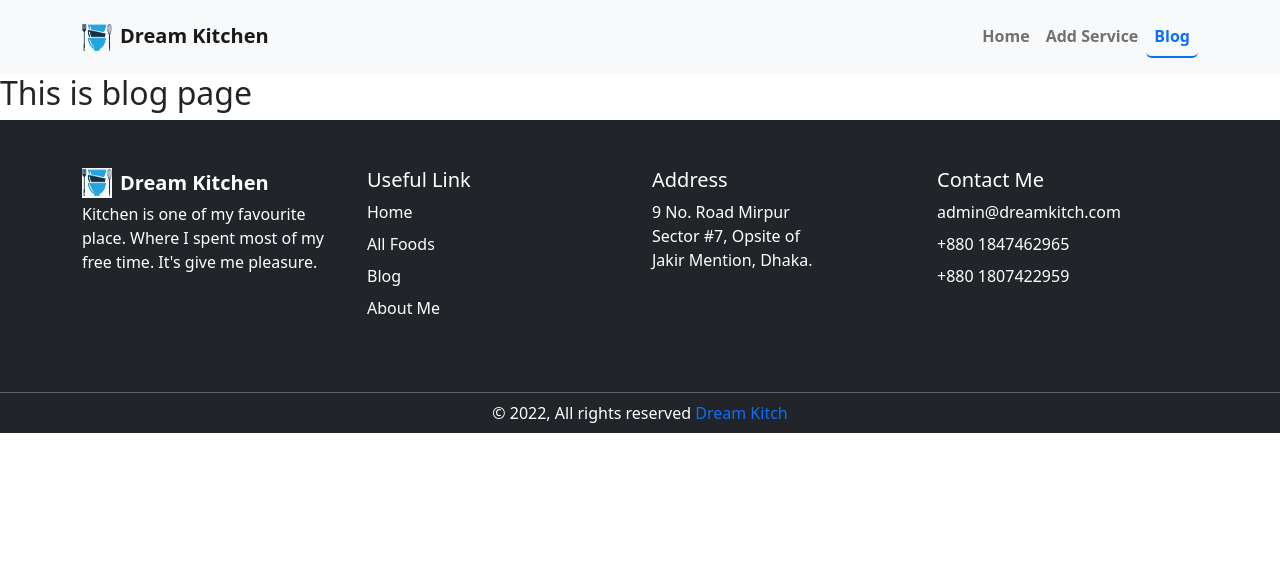
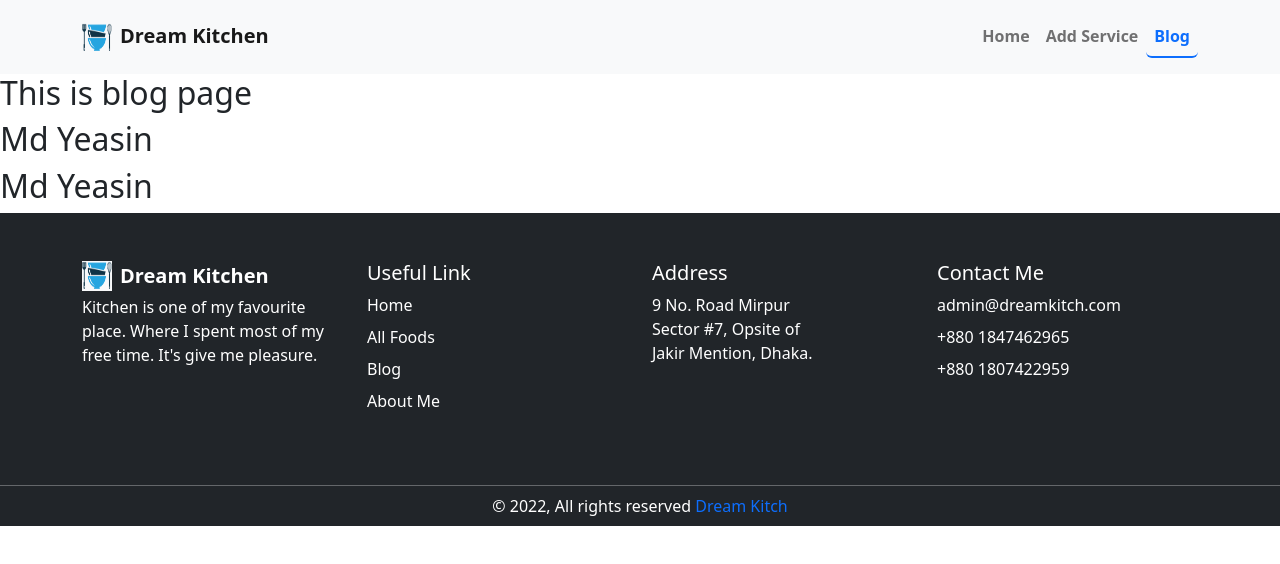
Before and after one commit to mdYeasin-cmd/dream-kitchen, a React (Create React App) app: page /blog in a window 1280 px wide. Shown: the top 564 px of the page. Built offline with nearby package versions, Linux system fonts and the light colour scheme.

Commit message:
React Context Api setup in the project

```diff
--- a/src/Pages/Blog/Blog.js
+++ b/src/Pages/Blog/Blog.js
@@ -1,9 +1,13 @@
-import React from 'react';
+import React, { useContext } from 'react';
+import { AuthContext } from '../../contexts/AuthProvider';
 
 const Blog = () => {
+    const { name } = useContext(AuthContext);
     return (
         <div>
             <h2>This is blog page</h2>
+            <h2>{name}</h2>
+            <h2>{name}</h2>
         </div>
     );
 };
--- a/src/contexts/AuthProvider.js
+++ b/src/contexts/AuthProvider.js
@@ -1,13 +1,21 @@
 import React, { createContext } from 'react';
+import { getAuth } from 'firebase/auth';
+import app from '../firebase/firebase.config';
 
 export const AuthContext = createContext();
+const auth = getAuth(app);
+console.log(auth);
 
-const AuthProvider = () => {
+const AuthProvider = ({ children }) => {
+
+    const authInfo = {
+        name: 'Md Yeasin'
+    }
 
     return (
-        <div>
-
-        </div>
+        <AuthContext.Provider value={authInfo}>
+            {children}
+        </AuthContext.Provider>
     );
 };
 
--- a/src/index.js
+++ b/src/index.js
@@ -4,11 +4,14 @@ import './index.css';
 import App from './App';
 import reportWebVitals from './reportWebVitals';
 import 'bootstrap/dist/css/bootstrap.min.css';
+import AuthProvider from './contexts/AuthProvider';
 
 const root = ReactDOM.createRoot(document.getElementById('root'));
 root.render(
   <React.StrictMode>
-    <App />
+    <AuthProvider>
+      <App />
+    </AuthProvider>
   </React.StrictMode>
 );
 
```
Also changed, not shown: src/firebase/firebase.config.js (indentation only).
